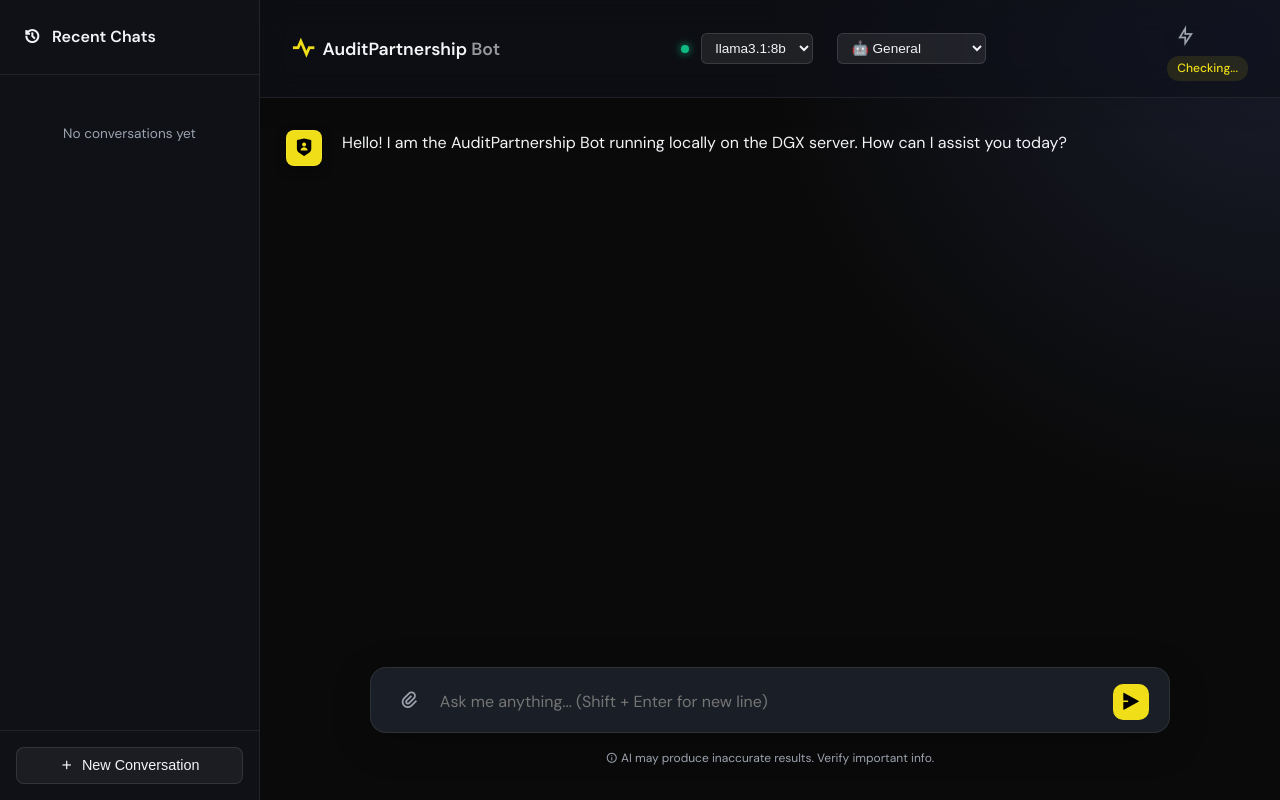
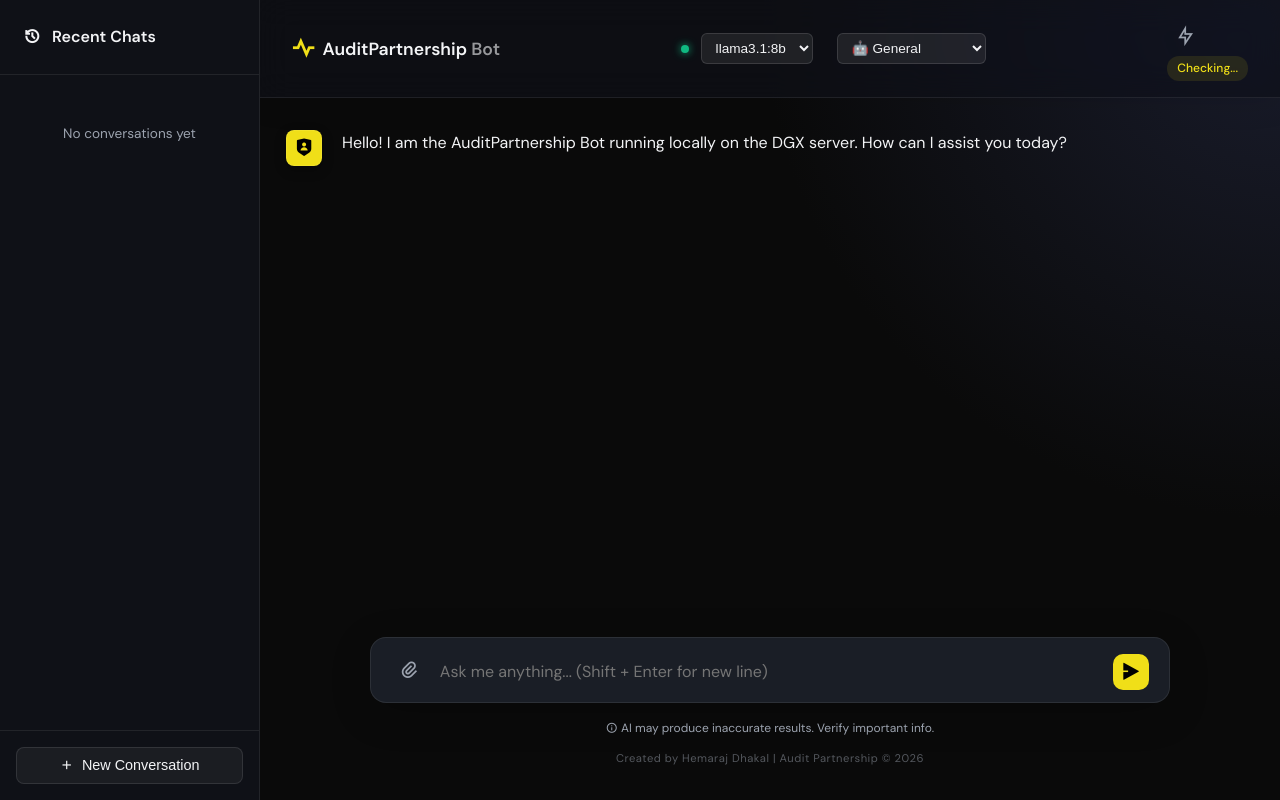
Before and after one commit to Hemraj183/LLMChatbot, a FastAPI app: page / in a window 1280 px wide. Run offline with FastAPI, Linux system fonts and the light colour scheme; some libraries are stand-ins or nearby versions.

Commit message:
Restore footer credits

```diff
--- a/app/static/style.css
+++ b/app/static/style.css
@@ -411,6 +411,13 @@ textarea {
     margin-top: 1rem;
 }
 
+.footer-credits {
+    margin-top: 0.75rem;
+    opacity: 0.5;
+    font-size: 0.7rem;
+    letter-spacing: 0.5px;
+}
+
 /* Metrics, Code, and Buttons (from previous steps) */
 .metrics {
     font-size: 0.7rem;
--- a/app/templates/index.html
+++ b/app/templates/index.html
@@ -95,6 +95,9 @@
                 <div class="disclaimer">
                     <div id="error-display" style="display:none; color:#ef4444; margin-bottom:5px;"></div>
                     <i class="ri-information-line"></i> AI may produce inaccurate results. Verify important info.
+                    <div class="footer-credits">
+                        Created by Hemaraj Dhakal | Audit Partnership &copy; 2026
+                    </div>
                 </div>
             </div>
         </main>
```
